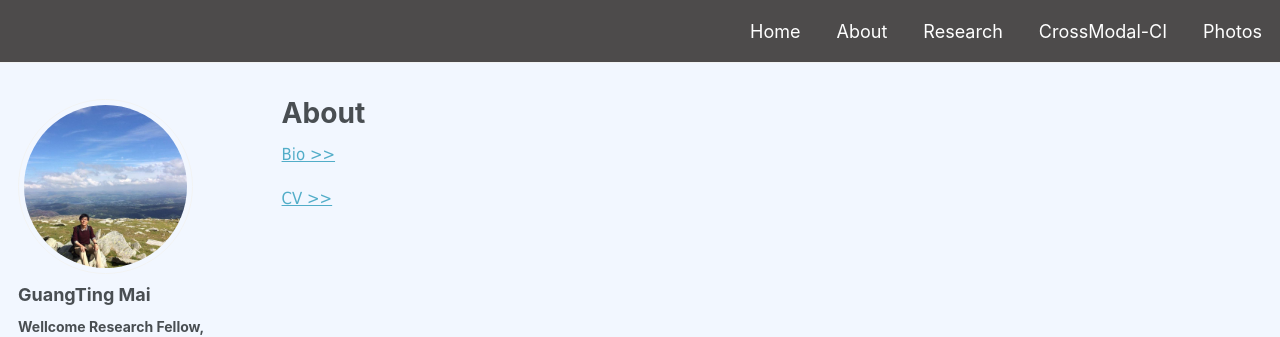
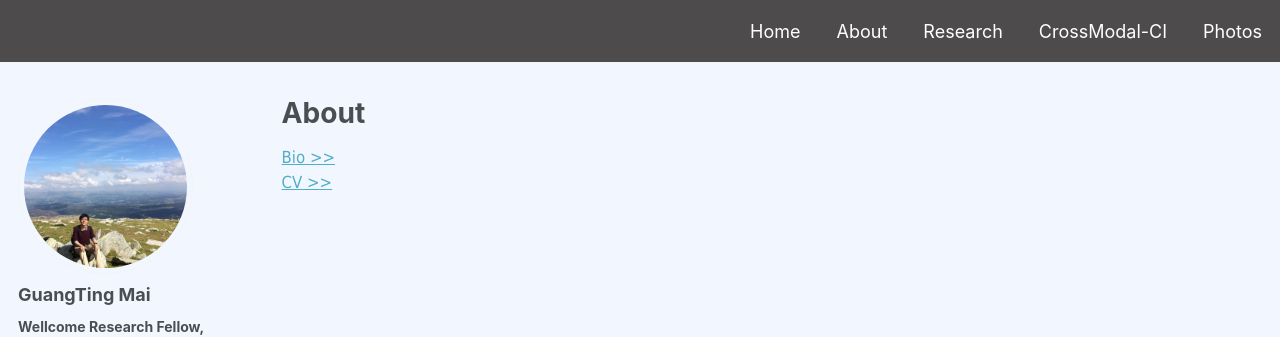
Before and after one commit to guangtingmai/guangtingmai.github.io, a Jekyll site: the page built from _pages/about.html, in a window 1280 px wide. Shown: the top 337 px of the page. Built offline with Jekyll 4.4.1, drawn with Linux system fonts in a browser that asks for light colours; some web fonts are replaced.

Commit message:
Update about.html

```diff
--- a/_pages/about.html
+++ b/_pages/about.html
@@ -4,5 +4,7 @@
 permalink: /about/
 author_profile: true
 ---
-<p><span style="font-size: 12.5pt;font-family: Tahoma;line-height: 1.2;display: block;"><a href="https://guangtingmai.github.io/bio/">Bio >></a></span></p>
-<p><span style="font-size: 12.5pt;font-family: Tahoma;line-height: 1.2;display: block;"><a href="https://guangtingmai.github.io/cv/">CV >></a></span></p>
+<p>
+  <span style="font-size: 12.5pt;font-family: Tahoma;line-height: 1.5;display: block;"><a href="https://guangtingmai.github.io/bio/">Bio >></a></span>
+  <span style="font-size: 12.5pt;font-family: Tahoma;line-height: 1.5;display: block;"><a href="https://guangtingmai.github.io/cv/">CV >></a></span>
+</p>
```
